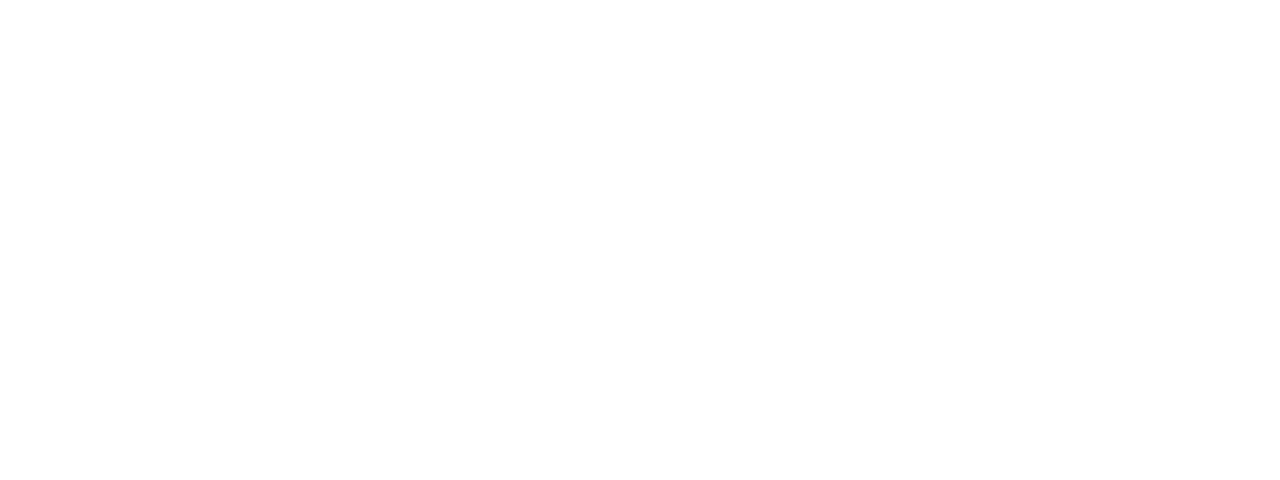
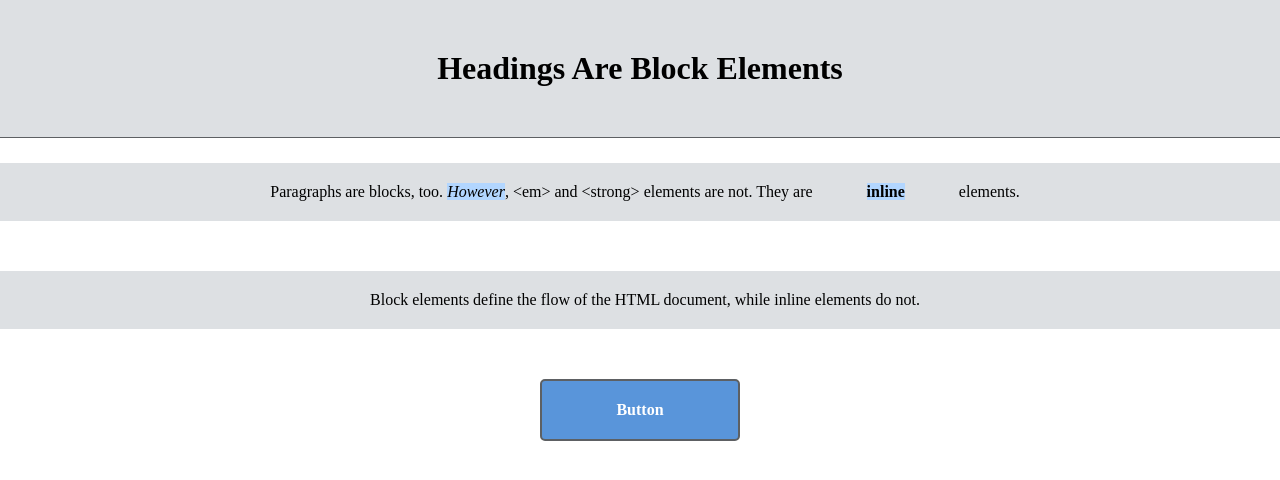
Before and after one commit to mrdanishsaleem/interneting-is-hard, a plain HTML site: page index.html in a window 1280 px wide. Drawn offline with Linux system fonts and the light colour scheme.

Commit message:
🎯: Chapter 5

```diff
--- a/index.html
+++ b/index.html
@@ -4,7 +4,21 @@
     <meta charset="UTF-8" />
     <meta http-equiv="X-UA-Compatible" content="IE=edge" />
     <meta name="viewport" content="width=device-width, initial-scale=1.0" />
-    <title>Document</title>
+    <link rel="stylesheet" href="style.css" />
+    <title>Interneting is Easy!</title>
   </head>
-  <body></body>
+  <body>
+    <h1>Headings Are Block Elements</h1>
+
+    <p>
+      Paragraphs are blocks, too. <em>However</em>, &lt;em&gt; and
+      &lt;strong&gt; elements are not. They are
+      <strong>inline</strong> elements.
+    </p>
+    <p>
+      Block elements define the flow of the HTML document, while inline elements
+      do not.
+    </p>
+    <div>Button</div>
+  </body>
 </html>
--- /dev/null
+++ b/style.css
@@ -0,0 +1,48 @@
+* {
+  margin: 0;
+  padding: 0;
+  box-sizing: border-box;
+}
+
+body {
+  text-align: center;
+}
+
+h1,
+p {
+  background-color: #dde0e3; /* Light gray */
+}
+
+h1 {
+  padding: 50px;
+  border-bottom: 1px solid #5d6063;
+}
+
+p {
+  padding: 20px 0px 20px 10px;
+  margin-top: 25px;
+  margin-bottom: 50px;
+}
+
+em,
+strong {
+  background-color: #b2d6ff; /* Light blue */
+  display: inline;
+}
+
+strong {
+  margin: 50px;
+}
+
+div {
+  color: #fff;
+  background-color: #5995da;
+  font-weight: bold;
+  padding: 20px;
+  text-align: center;
+  border: 2px solid #5d6063;
+  border-radius: 5px;
+  width: 200px;
+  box-sizing: border-box;
+  margin: 20px auto;
+}
```
Also changed, not shown: 1 other file.
